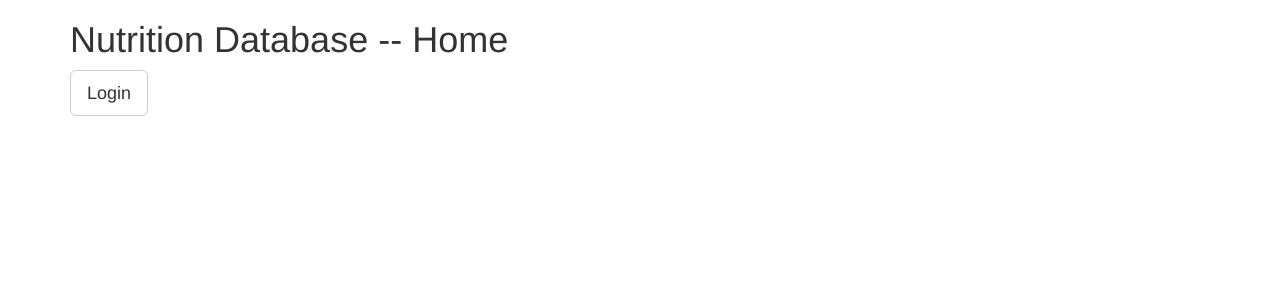
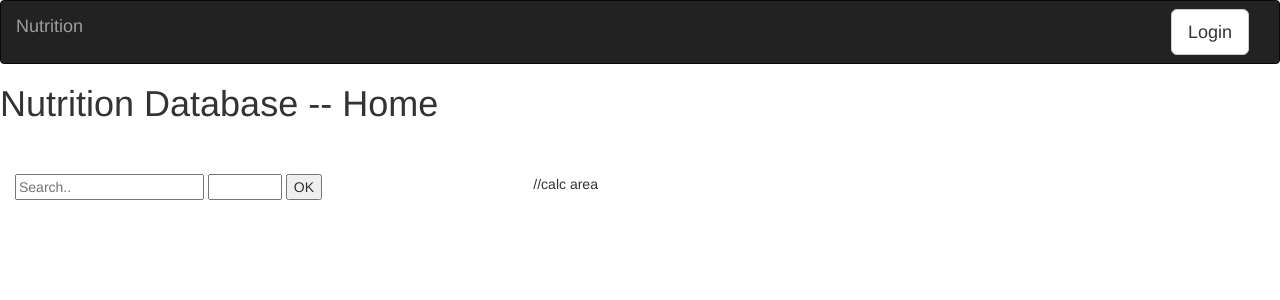
Before and after one commit to Parkland-CSC155/SP16-team2-project, a Node server app: page / in a window 1280 px wide. Shown: the top 300 px of the page. Run offline with Node 20, Linux system fonts and the light colour scheme; some libraries are stand-ins or nearby versions.

Commit message:
minor default changes

```diff
--- a/package.json
+++ b/package.json
@@ -8,6 +8,7 @@
   },
   "author": "Dipty Singhania",
   "dependencies": {
+    "body-parser": "^1.15.0",
     "ejs": "^2.4.1",
     "express": "^4.13.4",
     "sqlite3": "^3.1.3"
--- a/views/default.ejs
+++ b/views/default.ejs
@@ -4,12 +4,35 @@
 <body>
 <% include partials/page/header.ejs %>
 
-<div class="container">
+
+
+<nav class="navbar navbar-inverse">
+          <div class="navbar-header">
+
+ <a class="navbar-brand">Nutrition</a>
+        </div>
+       <div id="navbar" class="collapse navbar-collapse navbar-collapse">
+
+          <div id="navbar1" class="navbar-collapse collapse">
+
+
+
+
+
+          <form class="navbar-form navbar-right">
+       <button onclick type="button" class="btn btn-default btn-lg" id="myBtn">Login</button>
+         </form>
+
+        </div>
+      </div>
+      </div>
+
+
+</nav>
   <h1><%= pagetitle %> -- <%= title %></h1>
 
 
-  <!-- Trigger the modal with a button -->
-  <button type="button" class="btn btn-default btn-lg" id="myBtn">Login</button>
+
 
   <!-- Modal -->
   <div class="modal fade" id="myModal" role="dialog">
@@ -45,11 +68,20 @@
 
     </div>
   </div>
+<br>
+<br>
 
 
 
 </div><!-- container -->
-
+<div class ="col-md-5">
+<input type="text" name="search" placeholder="Search..">
+<input id="id1" type="number" min="1" max="4000">
+<button onclick="myFunction()">OK</button>
+</div>
+<div class =col-md-4">
+//calc area
+</div>
   <% include partials/page/footer.ejs %>
   <% include partials/page/jsdefaults.ejs %>
 </body>
--- a/views/partials/page/head.ejs
+++ b/views/partials/page/head.ejs
@@ -2,9 +2,60 @@
  <meta name="viewport" content="width=device-width, initial-scale=1">
  <title><%= title %> </title>
   <link rel="stylesheet" href="http://maxcdn.bootstrapcdn.com/bootstrap/3.3.6/css/bootstrap.min.css">
+  <link href="https://maxcdn.bootstrapcdn.com/bootstrap/3.3.6/css/bootstrap.min.css" rel="stylesheet" integrity="sha384-1q8mTJOASx8j1Au+a5WDVnPi2lkFfwwEAa8hDDdjZlpLegxhjVME1fgjWPGmkzs7" crossorigin="anonymous">
 
-  <style>
-  .modal-header, h4, .close {
+<!-- CSS styles for standard search box with placeholder text-->
+<style type="text/css">
+	#tfheader{
+		background-color:#c3dfef;
+	}
+	#tfnewsearch{
+		float:left;
+		padding:20px;
+	}
+	.tftextinput2{
+		margin: 0;
+		padding: 5px 15px;
+		font-family: Arial, Helvetica, sans-serif;
+		font-size:14px;
+		color:#666;
+		border:1px solid #0076a3; border-right:0px;
+		border-top-left-radius: 5px 5px;
+		border-bottom-left-radius: 5px 5px;
+	}
+	.tfbutton2 {
+		margin: 0;
+		padding: 5px 7px;
+		font-family: Arial, Helvetica, sans-serif;
+		font-size:14px;
+		font-weight:bold;
+		outline: none;
+		cursor: pointer;
+		text-align: center;
+		text-decoration: none;
+		color: #ffffff;
+		border: solid 1px #0076a3; border-right:0px;
+		background: #0095cd;
+		background: -webkit-gradient(linear, left top, left bottom, from(#00adee), to(#0078a5));
+		background: -moz-linear-gradient(top,  #00adee,  #0078a5);
+		border-top-right-radius: 5px 5px;
+		border-bottom-right-radius: 5px 5px;
+	}
+	.tfbutton2:hover {
+		text-decoration: none;
+		background: #007ead;
+		background: -webkit-gradient(linear, left top, left bottom, from(#0095cc), to(#00678e));
+		background: -moz-linear-gradient(top,  #0095cc,  #00678e);
+	}
+	/* Fixes submit button height problem in Firefox */
+	.tfbutton2::-moz-focus-inner {
+	  border: 0;
+	}
+	.tfclear{
+		clear:both;
+	}
+
+    .modal-header, h4, .close {
       background-color: #5cb85c;
       color:white !important;
       text-align: center;
@@ -13,4 +64,16 @@
   .modal-footer {
       background-color: #f9f9f9;
   }
-  </style>
+
+
+  .input[type=text] {
+    width: 130px;
+    -webkit-transition: width 0.4s ease-in-out;
+    transition: width 0.4s ease-in-out;
+}
+
+/* When the input field gets focus, change its width to 100% */
+input[type=text]:focus {
+    width: 100%;
+}
+</style>
```
